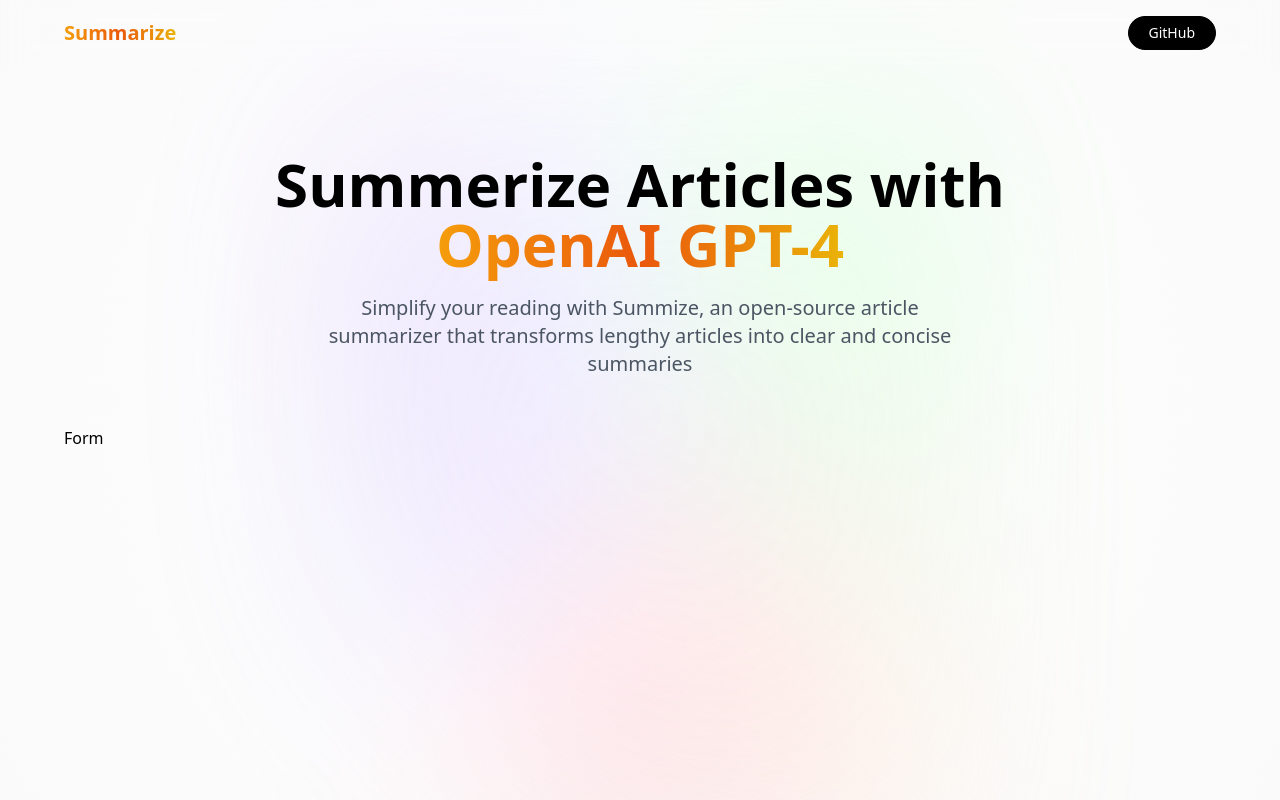
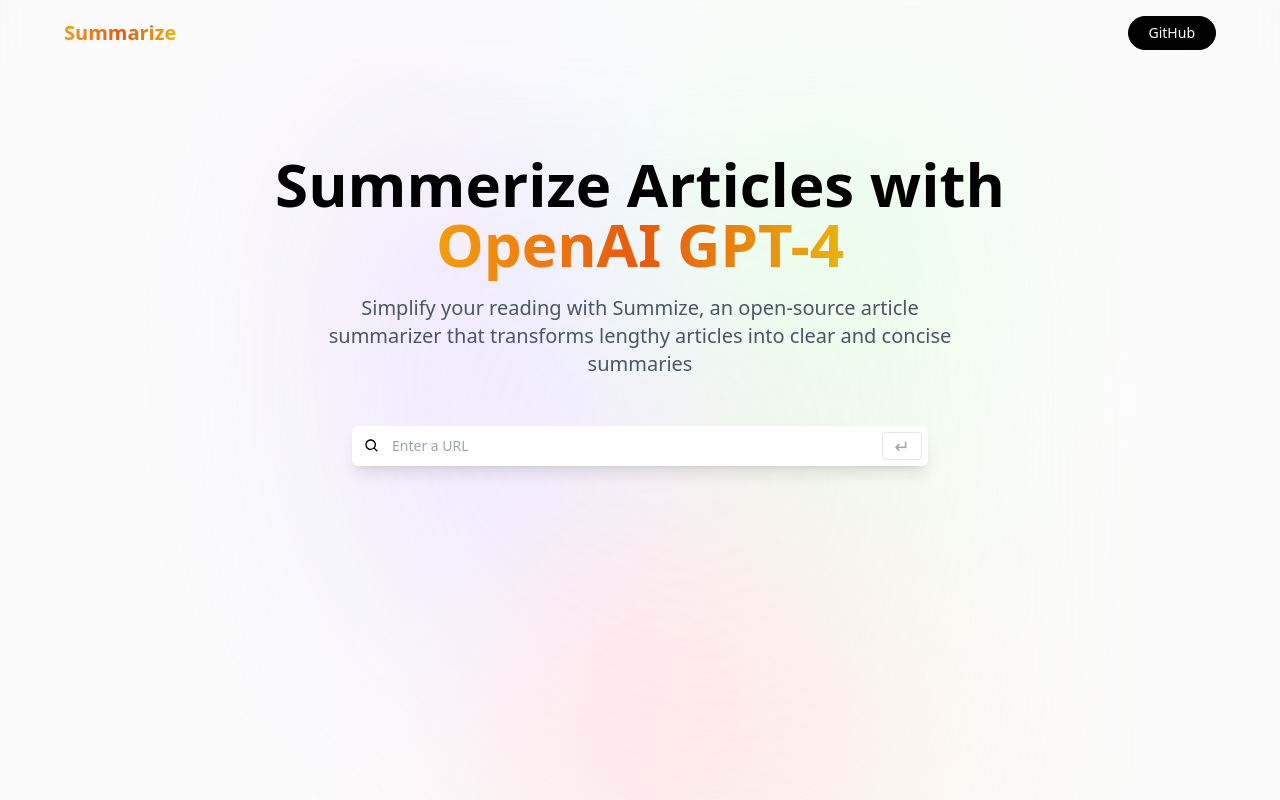
Before and after one commit to anoopraju31/ai-article-summarizer, a React (Create React App) app: page / in a window 1280 px wide. Shown: the top 800 px of the page. Built offline with nearby package versions, Linux system fonts and the light colour scheme.

Commit message:
Form styled

```diff
--- a/package.json
+++ b/package.json
@@ -12,6 +12,7 @@
     "@types/react-dom": "^18.2.7",
     "react": "^18.2.0",
     "react-dom": "^18.2.0",
+    "react-icons": "^4.10.1",
     "react-scripts": "5.0.1",
     "typescript": "^4.9.5",
     "web-vitals": "^2.1.4"
--- a/src/components/Form.tsx
+++ b/src/components/Form.tsx
@@ -1,7 +1,31 @@
-import React from 'react'
+import { BiSearch } from 'react-icons/bi'
 
 const Form = () => {
-	return <div>Form</div>
+	return (
+		<section className='w-full max-w-7xl flex justify-center items-center gap-2'>
+			<div className='mb-16 w-full max-w-xl'>
+				<form className='relative flex justify-center items-center'>
+					<div className='absolute left-0 my-2 ml-3 w-5'>
+						<BiSearch />
+					</div>
+
+					<input
+						type='url'
+						placeholder='Enter a URL'
+						required
+						className='block w-full rounded-md  bg-white py-2.5 pl-10 pr-12 text-sm shadow-lg font-satoshi font-medium focus:outline-none peer'
+					/>
+
+					<button
+						type='submit'
+						className='hover:border-gray-700 hover:text-gray-700 absolute inset-y-0 right-0 my-1.5 mr-1.5 flex w-10 items-center justify-center rounded border border-gray-200 font-sans text-lg font-medium text-gray-400 peer-focus:border-gray-700 peer-focus:bg-gray-700 peer-focus:text-white '>
+						{' '}
+						<p className='leading-none'>↵</p>{' '}
+					</button>
+				</form>
+			</div>
+		</section>
+	)
 }
 
 export default Form
```
Also changed, not shown: 1 other file (tests, documents, lock files or other folders).
